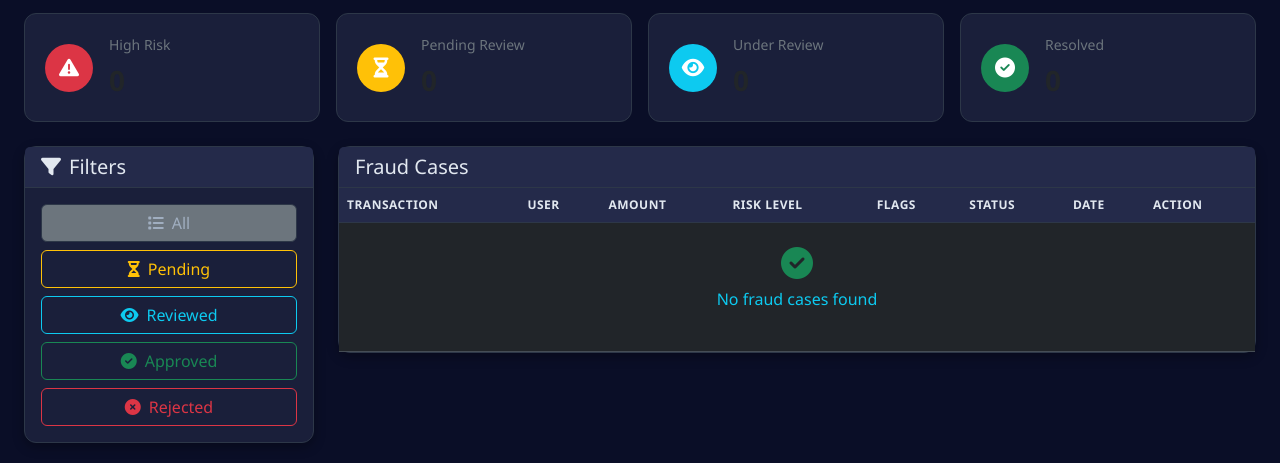
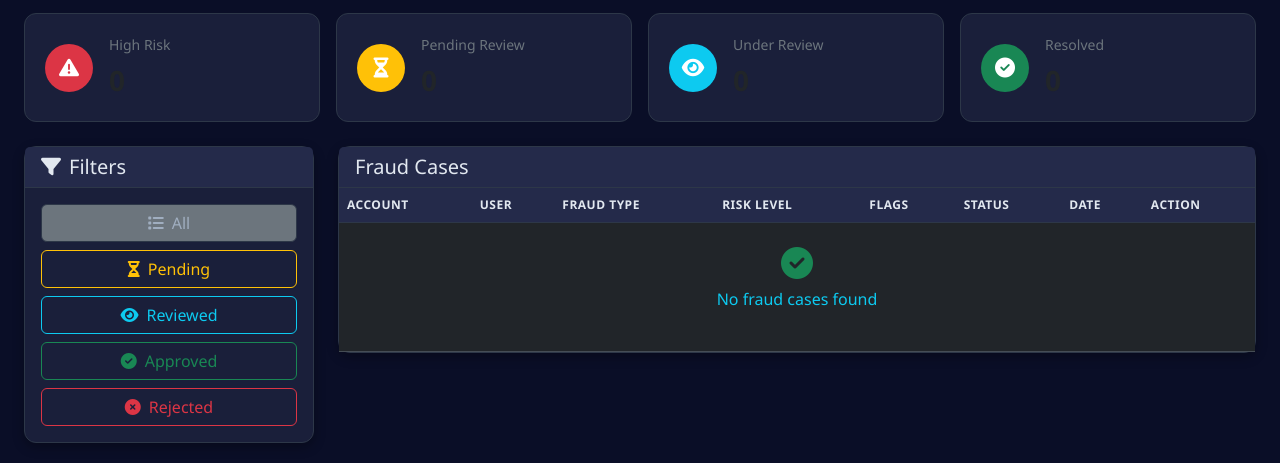
Before and after one commit to property360-2/simple-bank-management-system-django, a Django app: page /admin-panel/fraud-detection/ in a window 1280 px wide. Shown: the part 175-638 px from the top of the page. Run offline with Django 5.2, Linux system fonts and the light colour scheme; the visitor is signed in with stand-in values (Sample User, id 1); data that the repository does not hold is empty.

Commit message:
Fix fraud detection table to use account field instead of transaction
- Changed table columns from Transaction/User/Amount to Account/User/Fraud Type
- Updated template to access fraud.account (required field) instead of fraud.transaction (optional/null field)
- Added conditional check for when transaction exists
- Now displays account number, username, email, and fraud type with proper fallback for account anomalies

```diff
--- a/bank_system/templates/admin/fraud_detection_table.html
+++ b/bank_system/templates/admin/fraud_detection_table.html
@@ -2,9 +2,9 @@
     <table class="table table-dark mb-0">
         <thead>
             <tr>
-                <th>Transaction</th>
+                <th>Account</th>
                 <th>User</th>
-                <th>Amount</th>
+                <th>Fraud Type</th>
                 <th>Risk Level</th>
                 <th>Flags</th>
                 <th>Status</th>
@@ -16,20 +16,28 @@
             {% for fraud in frauds %}
             <tr>
                 <td class="text-light">
-                    <strong>#{{ fraud.transaction.id }}</strong>
+                    <strong>#{{ fraud.account.account_number }}</strong>
                     <br>
-                    <small class="text-info">{{ fraud.transaction.transaction_type }}</small>
+                    <small class="text-info">{{ fraud.account.get_account_type_display }}</small>
                 </td>
                 <td class="text-light">
-                    <strong>{{ fraud.transaction.from_account.user.username }}</strong>
+                    <strong>{{ fraud.account.user.username }}</strong>
                     <br>
-                    <small class="text-info">{{ fraud.transaction.from_account.account_number }}</small>
+                    <small class="text-info">{{ fraud.account.user.email }}</small>
                 </td>
                 <td class="text-light">
-                    <strong>${{ fraud.transaction.amount|floatformat:2 }}</strong>
+                    {% if fraud.transaction %}
+                        <strong>{{ fraud.transaction.get_transaction_type_display }}</strong>
+                        <br>
+                        <small class="text-info">${{ fraud.transaction.amount|floatformat:2 }}</small>
+                    {% else %}
+                        <strong>Account Anomaly</strong>
+                        <br>
+                        <small class="text-info">Suspicious Activity</small>
+                    {% endif %}
                 </td>
                 <td class="text-light">
-                    <span class="badge bg-{% if fraud.risk_level == 'high' %}danger{% elif fraud.risk_level == 'medium' %}warning{% else %}success{% endif %}">
+                    <span class="badge bg-{% if fraud.risk_level == 'critical' %}danger{% elif fraud.risk_level == 'high' %}danger{% elif fraud.risk_level == 'medium' %}warning{% else %}success{% endif %}">
                         {{ fraud.get_risk_level_display }}
                     </span>
                 </td>
```
